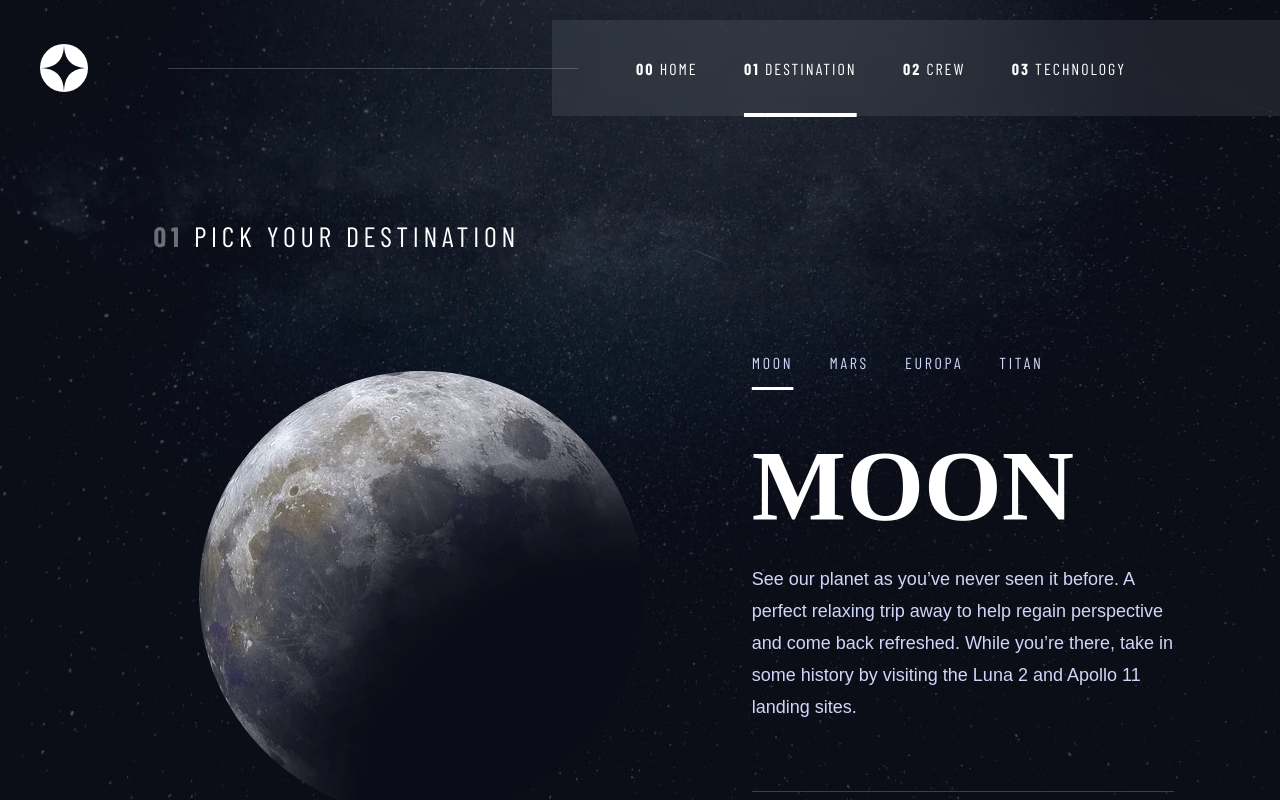
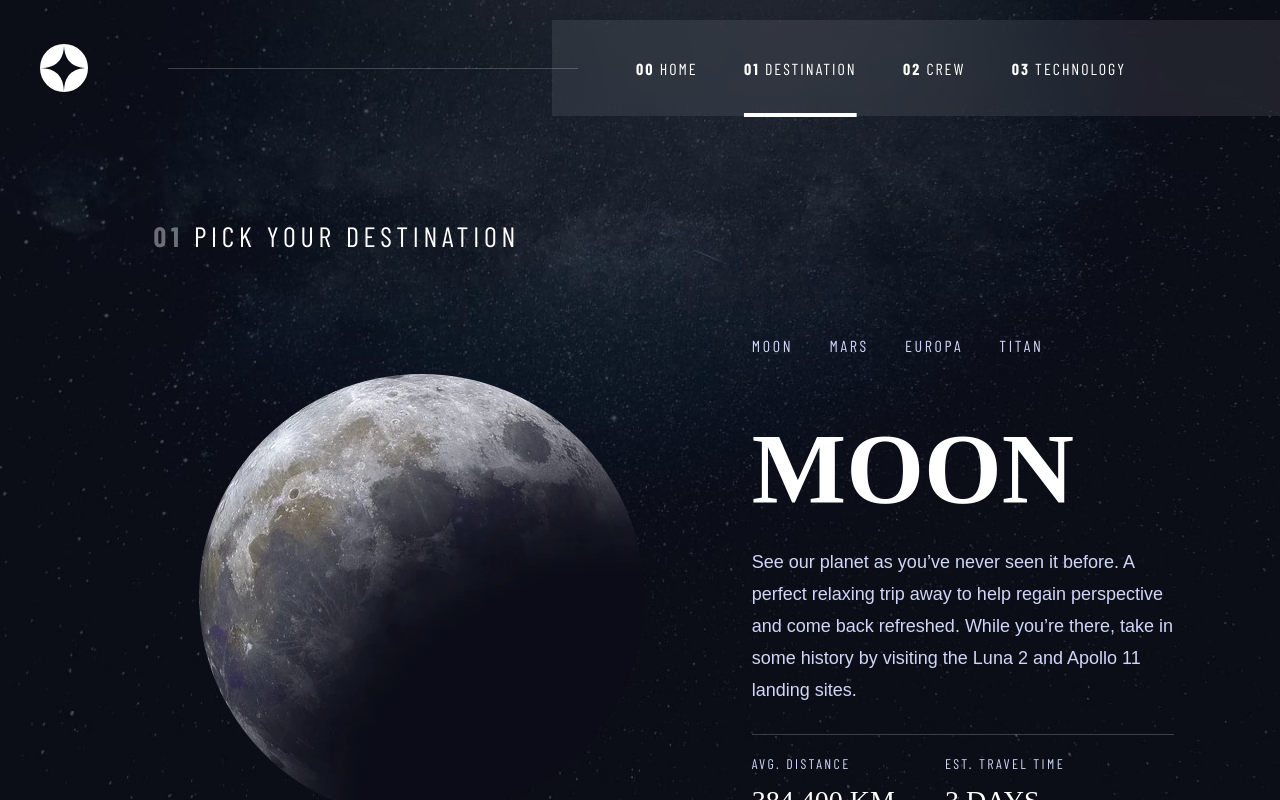
Before and after one commit to shay122990/space-tourism-website, a React (Vite) app: page /destination in a window 1280 px wide. Built offline with nearby package versions, Linux system fonts and the light colour scheme; a web font is replaced by a local one.

Commit message:
underline

```diff
--- a/src/routes/crew/Crew.jsx
+++ b/src/routes/crew/Crew.jsx
@@ -22,7 +22,7 @@ const Crew = () => {
               <h3 className="crew-name">{selectedCrew.name}</h3>
               <p className="crew-bio">{selectedCrew.bio}</p>
             </div>
-            <nav className="crew-tab-menu">
+            <nav>
               <ul>
                 {crewData.map((crew) => (
                   <li
@@ -34,9 +34,6 @@ const Crew = () => {
                         handleTabChange(crew);
                       }
                     }}
-                    aria-selected={selectedCrew.id === crew.id}
-                    aria-controls={`crew-panel-${crew.id}`}
-                    id={`crew-tab-${crew.id}`}
                   ></li>
                 ))}
               </ul>
--- a/src/routes/destination/Destination.css
+++ b/src/routes/destination/Destination.css
@@ -29,10 +29,11 @@
   flex-direction: row;
   align-items: center;
   gap: 10%;
-  padding: 4% 0 0 4%;
+  padding: 2% 0 0 4%;
 }
 .destination-image{
   width: 50%;
+  padding-top: 80px;
 }
 .destination-info {
   display: flex;
@@ -57,7 +58,7 @@
   color: var(--text-color-one);
 }
 .destination-tab-buttons li:hover,
-.destination-tab-buttons li.active{
+.destination-tab-buttons li:active{
   text-decoration: underline;
   text-underline-offset: 18px;
   text-decoration-thickness: 3px;
@@ -78,13 +79,12 @@
   margin: 0;
 }
 .planet-description {
-  text-align: left;
   line-height: 32px;
   font-size: 18px;
   color: var(--text-color-one);
   margin: 0;
-  padding-bottom:60px;
   width: 80%;
+  height: 180px;
 }
 .planet-lane{
   width: 80%;
@@ -152,6 +152,7 @@
   }
   .destination-image{
     width: 100%;
+    padding: 0;
   }
   .destination-image img{
     width: 300px;
@@ -217,14 +218,11 @@
     font-size: 14px;
     padding: 0;
   }
-
-  .destination-tab-buttons li[role="tab"]:hover,
-  .destination-tab-buttons li[role="tab"].active{
+  .destination-tab-buttons li:hover{
     text-decoration: underline;
     text-underline-offset: 10px;
     text-decoration-thickness: 1px;
   }
-
   .destination-name{
     font-size: 56px;
   }
--- a/src/routes/destination/Destination.jsx
+++ b/src/routes/destination/Destination.jsx
@@ -25,13 +25,11 @@ const Destination = () => {
             />
           </div>
           <div className="destination-info">
-            <nav className="destination-tab-buttons" role="navigation">
-              <ul role="tablist">
+            <nav className="destination-tab-buttons">
+              <ul>
                 {destinationsData.map((destination) => (
                   <li
                     key={destination.id}
-                    role="tab"
-                    tabIndex={0}
                     className={
                       selectedDestination.id === destination.id ? "active" : ""
                     }
@@ -41,12 +39,6 @@ const Destination = () => {
                         handleTabChange(destination);
                       }
                     }}
-                    aria-selected={
-                      selectedDestination.id === destination.id
-                        ? "true"
-                        : "false"
-                    }
-                    aria-controls={destination.id}
                   >
                     {destination.name}
                   </li>
```
